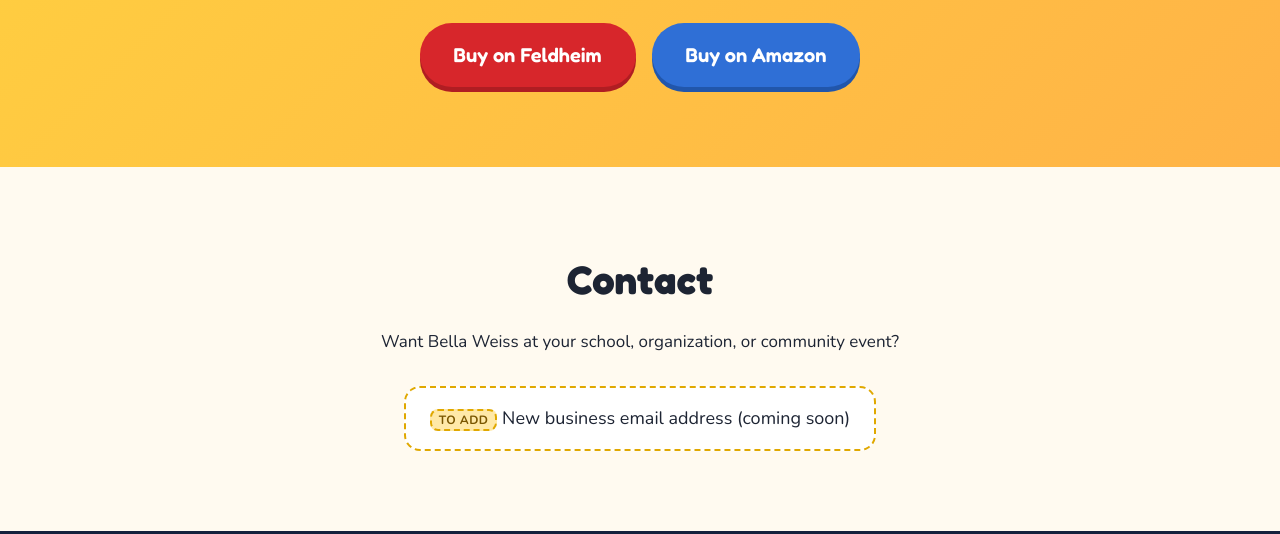
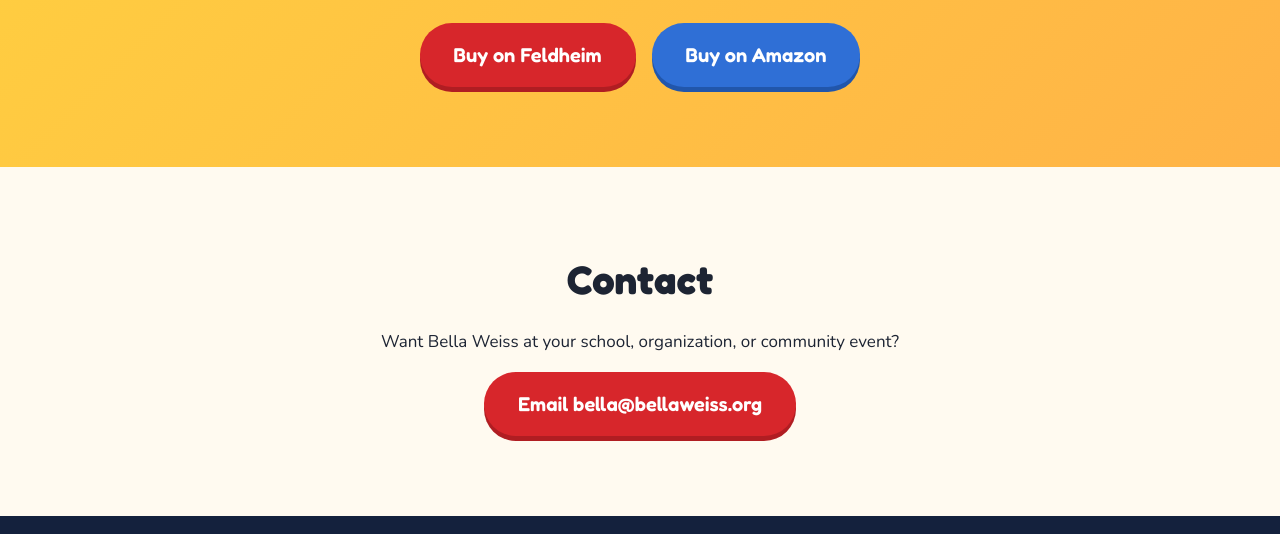
Before and after one commit to SLKCommand/the-bullies-demo, a plain HTML site: page index.html in a window 1280 px wide. Shown: the part 6483-7017 px from the top of the page. Drawn offline with nearby package versions, Linux system fonts and the light colour scheme.

Commit message:
Add bella@bellaweiss.org contact email

```diff
--- a/index.html
+++ b/index.html
@@ -230,7 +230,7 @@
   <div class="wrap contact reveal">
     <h2>Contact</h2>
     <p>Want Bella Weiss at your school, organization, or community event?</p>
-    <div class="contact-ph"><span class="ph-tag">TO ADD</span> New business email address (coming soon)</div>
+    <a class="btn btn-red btn-lg track" data-track="email" href="mailto:bella@bellaweiss.org?subject=Speaking%20inquiry">Email bella@bellaweiss.org</a>
   </div>
 </section>
 
```
